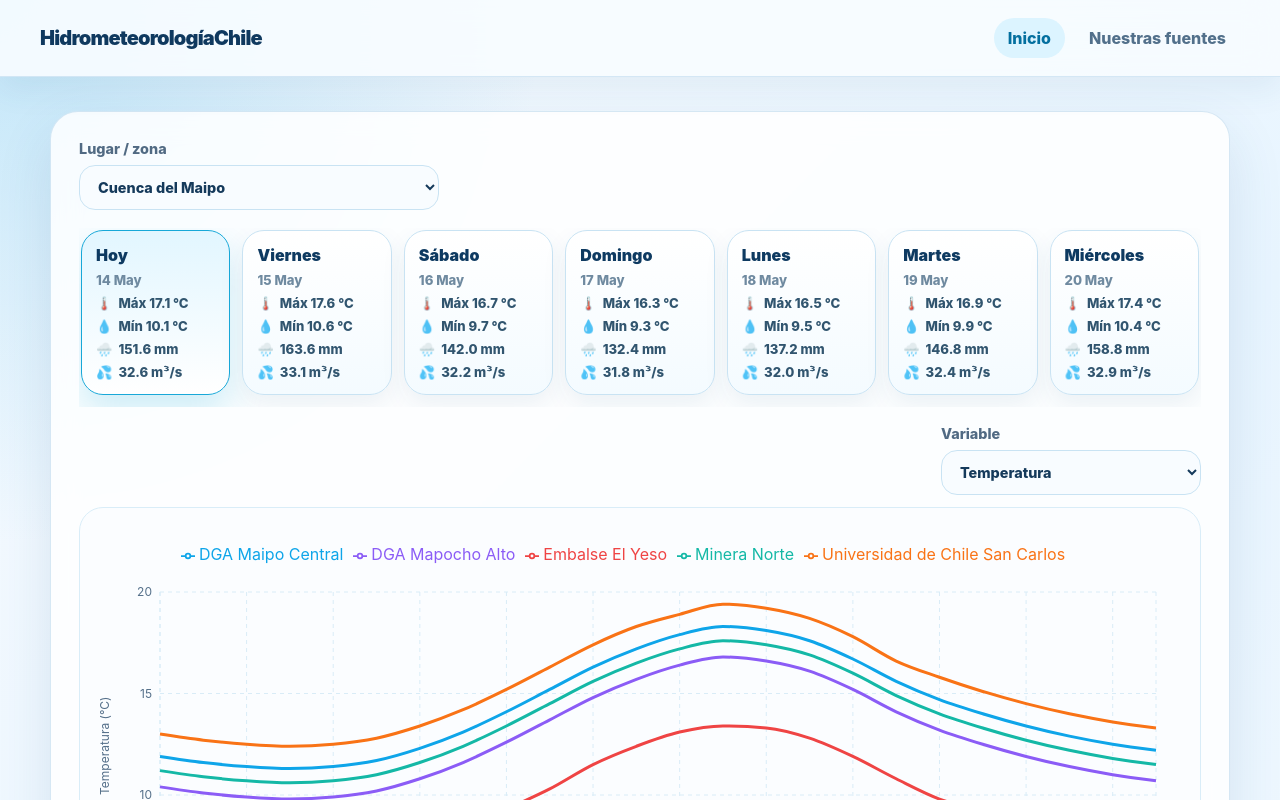
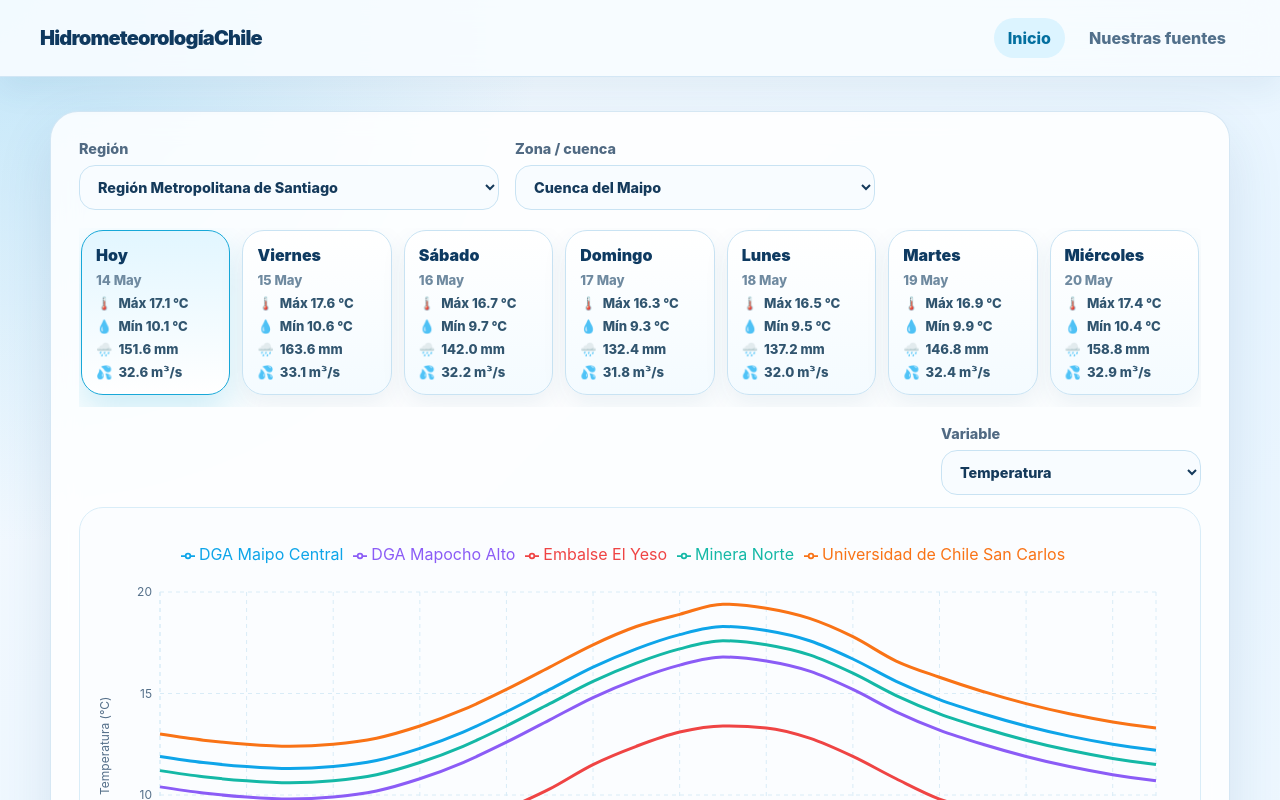
Before and after one commit to vicentekrebs/GPTI, a React (Vite) app: page / in a window 1280 px wide. Shown: the top 800 px of the page. Built offline with nearby package versions, Linux system fonts and the light colour scheme.

Commit message:
Add region selector to comparison page

```diff
--- a/src/App.css
+++ b/src/App.css
@@ -64,9 +64,10 @@ select:focus { border-color: #18a8d8; box-shadow: 0 0 0 4px rgba(24,168,216,.14)
 .last-update { margin: 18px 0 0; color: #5f7790; font-size: .92rem; font-weight: 750; }
 .comparison-panel { padding: 28px; }
 .comparison-page { gap: 0; }
-.comparison-location-control { display: flex; margin-bottom: 18px; }
+.comparison-location-control { display: flex; gap: 16px; flex-wrap: wrap; margin-bottom: 18px; }
 .comparison-location-control label, .comparison-chart-control label, .control-group { display: grid; gap: 8px; color: #516a83; font-size: .9rem; font-weight: 850; }
 .comparison-location-control label { width: min(100%, 360px); }
+.comparison-location-control label:first-child { width: min(100%, 420px); }
 .comparison-chart-control { display: flex; justify-content: flex-end; margin: 0 0 12px; }
 .comparison-chart-control label { width: min(100%, 260px); }
 .control-group > span { display: block; }
@@ -79,7 +80,7 @@ tbody tr:hover { background: #f7fcff; }
 .chart-wrapper { min-height: 380px; border: 1px solid #d9edf8; border-radius: 24px; padding: 18px 16px 8px; background: #fbfdff; }
 .comparison-chart { min-height: 560px; margin-bottom: 24px; }
 
-@media (max-width: 900px) { .hero, .metrics-grid, .stations-grid, .insight-grid { grid-template-columns: 1fr; } .filters-panel, .chart-header, .navbar { align-items: stretch; flex-direction: column; } .filters, .chart-controls { justify-content: stretch; } .filters label, .chart-controls label, select { width: 100%; } .comparison-chart-control { justify-content: stretch; } .comparison-chart-control label { width: 100%; } }
+@media (max-width: 900px) { .hero, .metrics-grid, .stations-grid, .insight-grid { grid-template-columns: 1fr; } .filters-panel, .chart-header, .navbar { align-items: stretch; flex-direction: column; } .filters, .chart-controls { justify-content: stretch; } .filters label, .chart-controls label, select { width: 100%; } .comparison-location-control { flex-direction: column; } .comparison-location-control label, .comparison-location-control label:first-child, .comparison-chart-control label { width: 100%; } .comparison-chart-control { justify-content: stretch; } }
 @media (max-width: 620px) { .dashboard { width: min(100% - 24px, 1180px); padding: 24px 0; } .hero > div:first-child, .hero-card, .metric-card, .filters-panel, .station-card, .comparison-panel, .value-panel, .page-heading { border-radius: 22px; padding: 22px; } .chart-wrapper { padding: 12px 8px 4px; } }
 
 .day-selector { display: flex; gap: 10px; flex-wrap: wrap; margin: 0 0 18px; padding: 0 0 4px; }
--- a/src/pages/Comparacion.jsx
+++ b/src/pages/Comparacion.jsx
@@ -6,6 +6,18 @@ const formateadorDiaSemana = new Intl.DateTimeFormat('es-CL', { weekday: 'long'
 const formateadorFecha = new Intl.DateTimeFormat('es-CL', { day: 'numeric', month: 'short' });
 const horasDia = Array.from({ length: 24 }, (_, indice) => `${String(indice).padStart(2, '0')}:00`);
 const coloresEstaciones = ['#0ea5e9', '#f97316', '#14b8a6', '#8b5cf6', '#ef4444'];
+
+const nombresRegiones = {
+  Antofagasta: 'Región de Antofagasta',
+  Atacama: 'Región de Atacama',
+  Coquimbo: 'Región de Coquimbo',
+  Valparaíso: 'Región de Valparaíso',
+  Metropolitana: 'Región Metropolitana de Santiago',
+  Biobío: 'Región del Biobío',
+  'La Araucanía': 'Región de La Araucanía',
+  'Los Lagos': 'Región de Los Lagos',
+  Aysén: 'Región de Aysén del General Carlos Ibáñez del Campo',
+};
 
 const variacionesPorVariable = {
   temperatura: [-2.6, -2.9, -3.1, -3.2, -3.1, -2.8, -2.2, -1.4, -0.4, 0.7, 1.8, 2.7, 3.4, 3.8, 3.6, 3.1, 2.2, 1.1, 0.2, -0.5, -1.1, -1.6, -2, -2.3],
@@ -105,6 +117,16 @@ function obtenerPromedioHistorico(estacion, key) {
 }
 
 
+function agruparPorCampo(lista, campo) {
+  return lista.reduce((grupos, estacion) => {
+    const llave = estacion[campo];
+    const estacionesGrupo = grupos.get(llave) ?? [];
+    estacionesGrupo.push(estacion);
+    grupos.set(llave, estacionesGrupo);
+    return grupos;
+  }, new Map());
+}
+
 function obtenerPromedio(valores) {
   if (!valores.length) return 0;
 
@@ -152,12 +174,43 @@ function obtenerAnomalia(promedio, historico) {
 }
 
 function Comparacion() {
-  const [zona, setZona] = useState(zonasComparacion[0]);
+  const regionesDisponibles = useMemo(() => {
+    const estacionesNormalizadas = estaciones.map((estacion) => ({
+      ...estacion,
+      region: nombresRegiones[estacion.region] ?? estacion.region,
+    }));
+    const estacionesPorRegion = agruparPorCampo(estacionesNormalizadas, 'region');
+
+    return Array.from(estacionesPorRegion.entries()).map(([region, estacionesRegion]) => ({
+      region,
+      zonas: zonasComparacion.filter((zonaComparacion) => estacionesRegion.some((estacion) => estacion.zona === zonaComparacion)),
+    }));
+  }, []);
+
+  const [region, setRegion] = useState(regionesDisponibles[0]?.region ?? '');
+  const zonasRegion = useMemo(() => (
+    regionesDisponibles.find((item) => item.region === region)?.zonas ?? []
+  ), [region, regionesDisponibles]);
+  const [zona, setZona] = useState(zonasRegion[0] ?? zonasComparacion[0]);
   const [variable, setVariable] = useState('Temperatura');
   const [fechaActual, setFechaActual] = useState(() => new Date());
   const diasSelector = useMemo(() => obtenerDiasSelector(fechaActual), [fechaActual]);
   const [diaSeleccionadoId, setDiaSeleccionadoId] = useState(() => obtenerDiasSelector()[0].id);
   const configuracion = configuracionVariables[variable];
+
+  useEffect(() => {
+    if (!zonasRegion.length || zonasRegion.includes(zona)) {
+      return;
+    }
+
+    setZona(zonasRegion[0]);
+  }, [zona, zonasRegion]);
+
+  const seleccionarRegion = (regionSeleccionada) => {
+    const zonasNuevaRegion = regionesDisponibles.find((item) => item.region === regionSeleccionada)?.zonas ?? [];
+    setRegion(regionSeleccionada);
+    setZona(zonasNuevaRegion[0] ?? '');
+  };
 
   useEffect(() => {
     const temporizador = window.setTimeout(() => {
@@ -237,8 +290,9 @@ function Comparacion() {
   return (
     <div className="page-stack comparison-page">
       <section className="comparison-panel">
-        <div className="comparison-location-control" aria-label="Selector de lugar o zona">
-          <label>Lugar / zona<select value={zona} onChange={(event) => setZona(event.target.value)}>{zonasComparacion.map((item) => <option key={item}>{item}</option>)}</select></label>
+        <div className="comparison-location-control" aria-label="Selector de región y zona">
+          <label>Región<select value={region} onChange={(event) => seleccionarRegion(event.target.value)}>{regionesDisponibles.map((item) => <option key={item.region} value={item.region}>{item.region}</option>)}</select></label>
+          <label>Zona / cuenca<select value={zona} onChange={(event) => setZona(event.target.value)} disabled={!zonasRegion.length}>{zonasRegion.map((item) => <option key={item}>{item}</option>)}</select></label>
         </div>
 
         <div className="forecast-day-row" aria-label="Pronóstico de los próximos 7 días">
```
